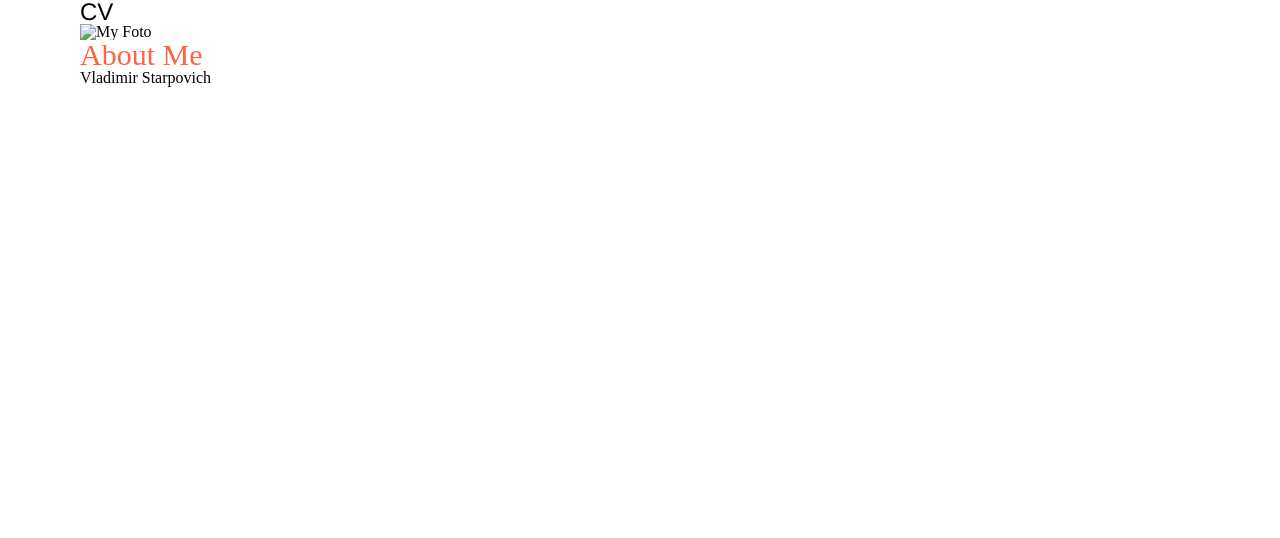
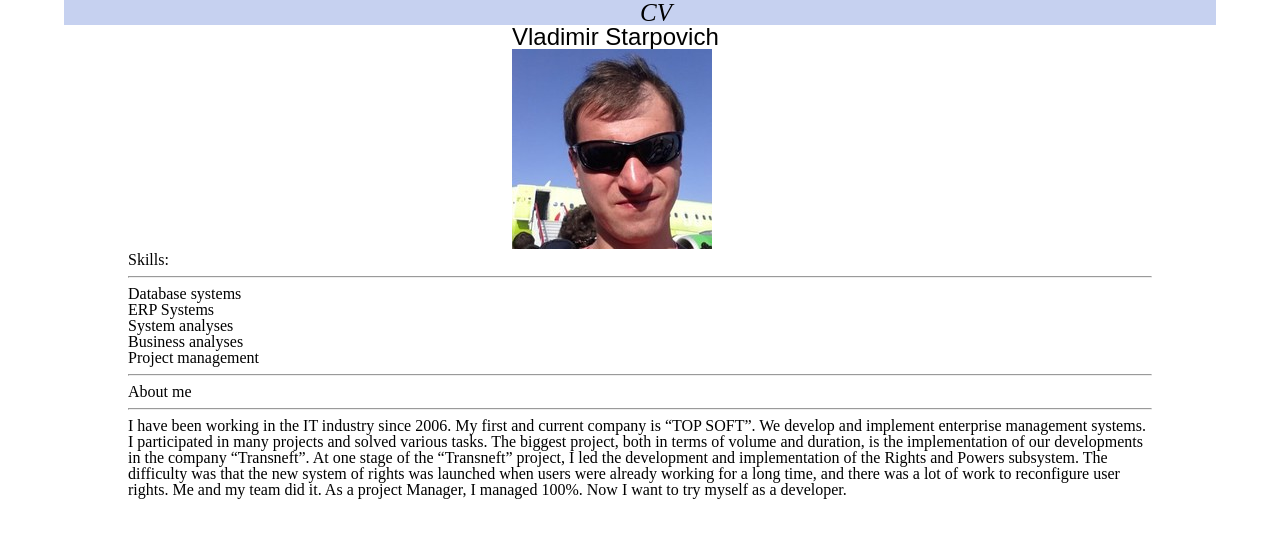
Before and after one commit to Vstarpovich/rsschool-cv_old, a plain HTML site: page index.html in a window 1280 px wide. Drawn offline with nearby package versions, Linux system fonts and the light colour scheme.

Commit message:
docs: update index.html and style.css

```diff
--- a/index.html
+++ b/index.html
@@ -9,12 +9,41 @@
 <link rel="stylesheet" href="style.css">
 </head>
 <body>
-        <div class="wrapper">
-        <h1 class="colorCv">CV</h1>
-           <img src="foto.jpg" alt="My Foto">
-           <h1 class="head">About Me</h1>
-           <p>Vladimir Starpovich</p>
-    </div>
+<div class="topblock">
+    <header>
+    <h1 class="cv">CV</h1>
+    </header>
+</div>
+<div class="fotoblock">
+    <h2 class="name">Vladimir Starpovich</h2>
+    <img src="Foto.jpg" alt="myfoto">
+</div>
+<div class="skills">
+    <main>
+            <h1>Skills:</h1>
+        <hr align="center"><ol>
+            <li value="1">Database systems</li>
+            <li>ERP Systems</li>
+            <li>System analyses</li>
+            <li>Business analyses</li>
+            <li>Project management</li>
+        </ol>
+        <hr>
+        <h1>About me</h1>
+        <hr><p> I have been working in the IT industry since 2006.
+            My first and current company is “TOP SOFT”.
+            We develop and implement enterprise management systems.
+            I participated in many projects and solved various tasks.
+            The biggest project, both in terms of volume and duration,
+            is the implementation of our developments in the company “Transneft”.
+            At one stage of the “Transneft” project,
+            I led the development and implementation of the Rights and Powers subsystem.
+            The difficulty was that the new system of rights was launched when users were already working for a long time,
+             and there was a lot of work to reconfigure user rights.
+             Me and my team did it.
+             As a project Manager, I managed 100%. Now I want to try myself as a developer.</p>
+    </main>
+</div>
+
 </body>
-
 </html>
--- a/style.css
+++ b/style.css
@@ -1,14 +1,50 @@
+.bodyback {
+    background: rgb(213, 233, 248);
+}
 .wrapper {
     height: 100vh;
-    width: 93.75%;
+    width: 80%;
     background: white;
-    margin-left: 6.25%;
+    margin-left: 10%;
+    margin-right: 10%;
+    margin-bottom: 10%;
+    margin-top: 10%;
+    padding-top: 1%;
 }
 .head{
     font-size: 30px;
     color: tomato;
 }
-.colorCv {
+.contacts {
+    margin-left: 5%;
+}
+
+.topblock {
+    height: 10%;
+    width: 90%;
+    margin-left: 5%;
+    margin-right: 5%;
+    background-color: rgb(198, 209, 240);
+}
+.cv {
+    margin-left: 50%;
+    font-size: 25px;
+    color:black;
+    font-style: italic;
+}
+.fotoblock {
+    height: 20%;
+    width: 40%;
+    margin-left: 40%;
+        background-color:white;
+}
+.name {
+    font-family: Arial, Helvetica, sans-serif;
     font-size: 24px;
-    font-family: 'Franklin Gothic Medium', 'Arial Narrow', Arial, sans-serif;
-}
+    }
+    .skills {
+    height: 50%;
+    width: 80%;
+    margin-left: 10%
+
+    }
```
Also changed, not shown: Foto.jpg (added).
